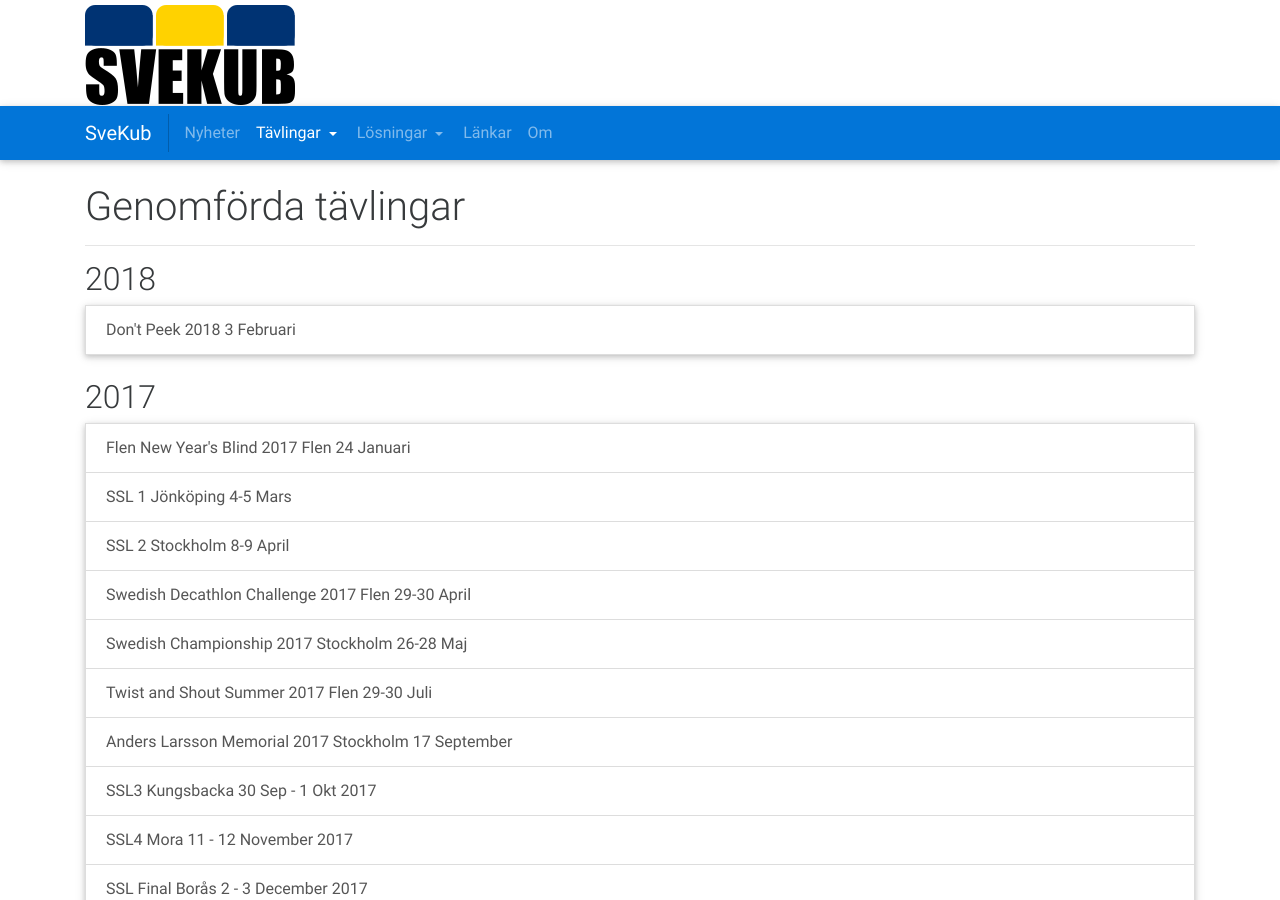
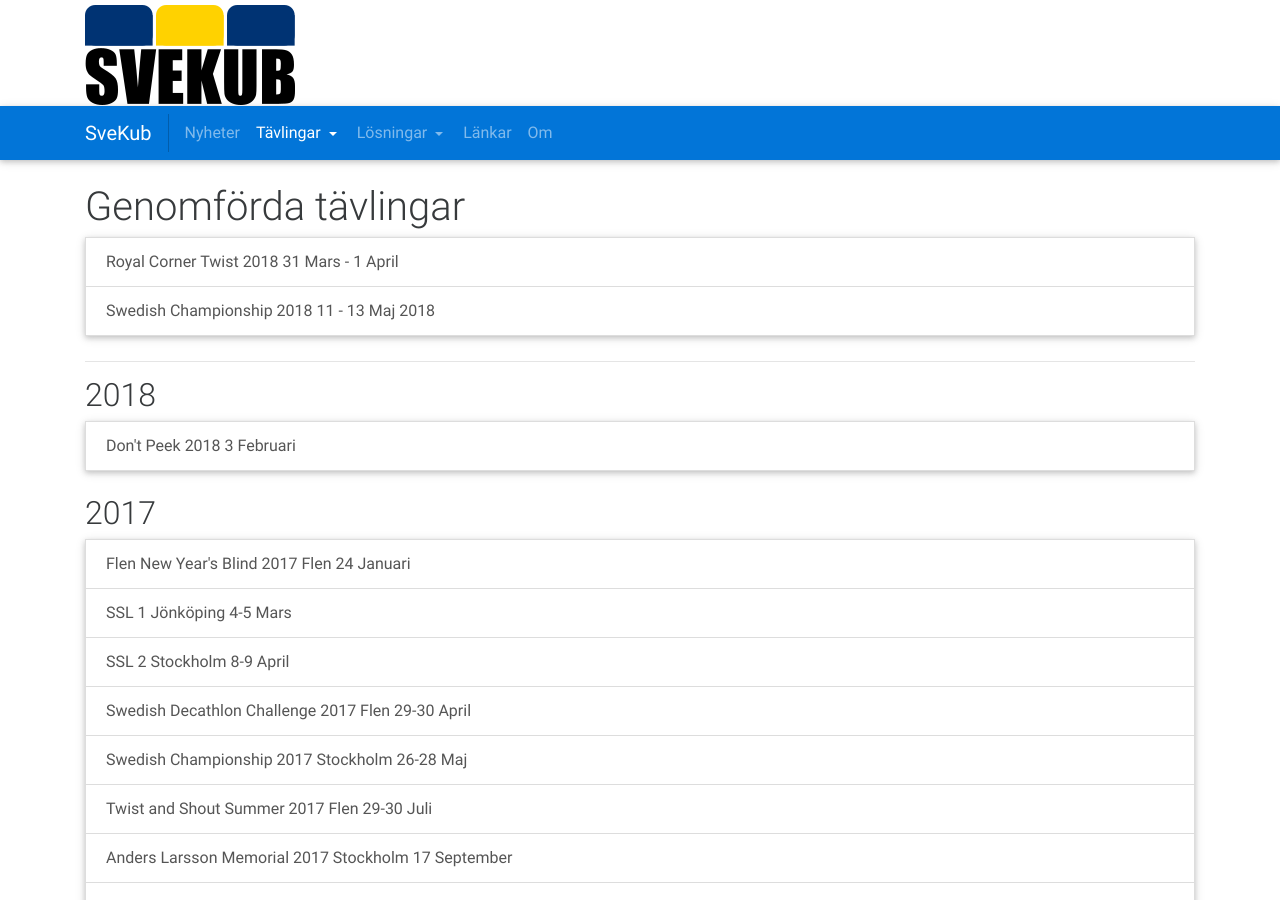
Before and after one commit to SveKub/SveKubOldSite, a Jekyll site: the page built from Tavlingar/genomforda.md, in a window 1280 px wide and 900 px high. Built offline with Jekyll 4.4.1, drawn with Linux system fonts in a browser that asks for light colours; nearby versions of some CDN libraries.

```diff
--- a/Tavlingar/genomforda.md
+++ b/Tavlingar/genomforda.md
@@ -4,6 +4,9 @@ title: Genomförda tävlingar
 permalink: /Tavlingar/Genomforda
 activeMenu: tavlingar
 ---
+<div class="list-group">
+  {% include genomfordaTavlingar.html %}
+</div>
 <hr>
 
 ## 2018
--- /dev/null
+++ b/_data/genomfordaTavlingar.yml
@@ -0,0 +1,6 @@
+- namn: Royal Corner Twist 2018
+  url: https://www.worldcubeassociation.org/competitions/RoyalCornerTwist2018
+  datum: 31 Mars - 1 April
+- namn: Swedish Championship 2018
+  url: https://www.worldcubeassociation.org/competitions/SwedishChampionship2018
+  datum: 11 - 13 Maj 2018
--- /dev/null
+++ b/_includes/genomfordaTavlingar.html
@@ -0,0 +1,3 @@
+{% for tavling in site.data.genomfordaTavlingar %}
+    <a class="list-group-item" href="{{ tavling.url }}">{{ tavling.namn }} {{ tavling.datum }}</a>
+{% endfor %}
```
Also changed, not shown: _posts/2016-10-23-SM16Resultat.md (+1 -1 lines), _posts/2018-05-13-SM2018Resultat.md (added, +21 -0 lines).
